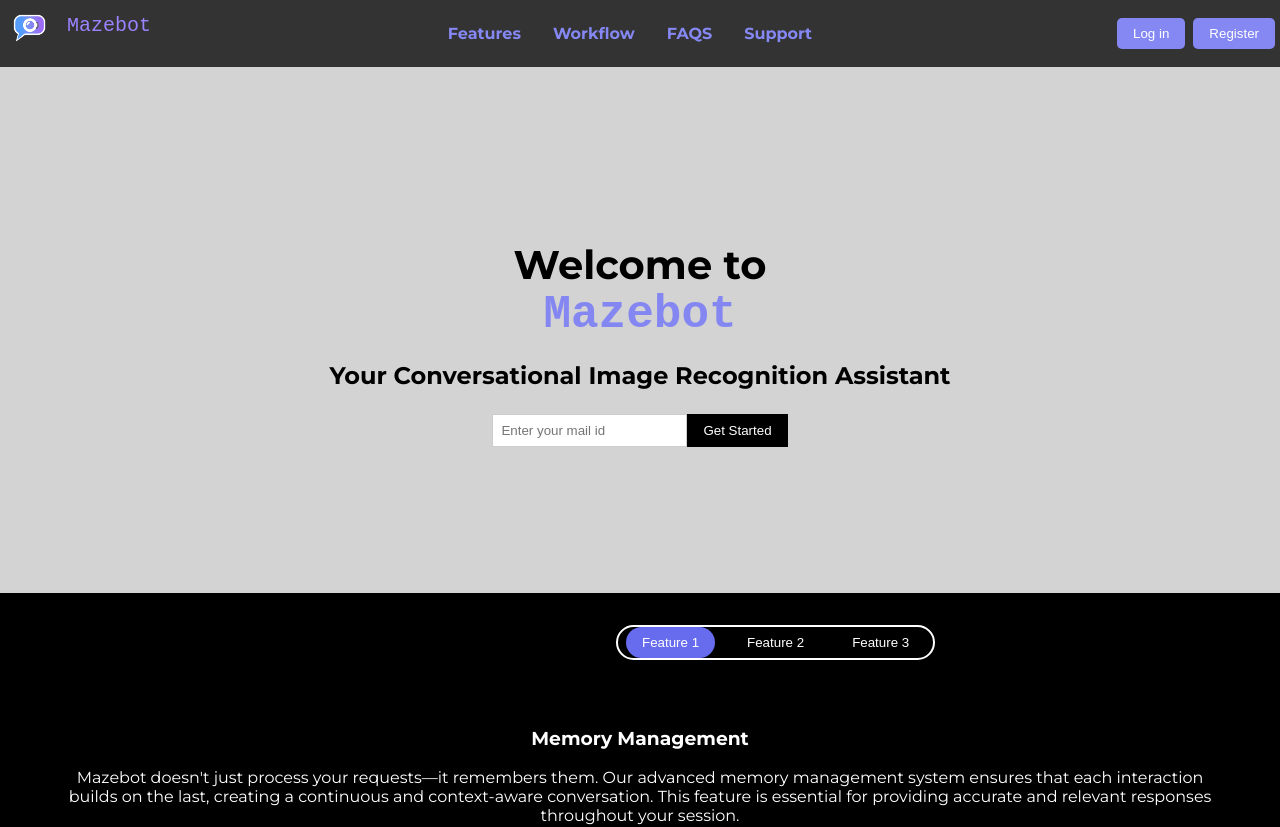
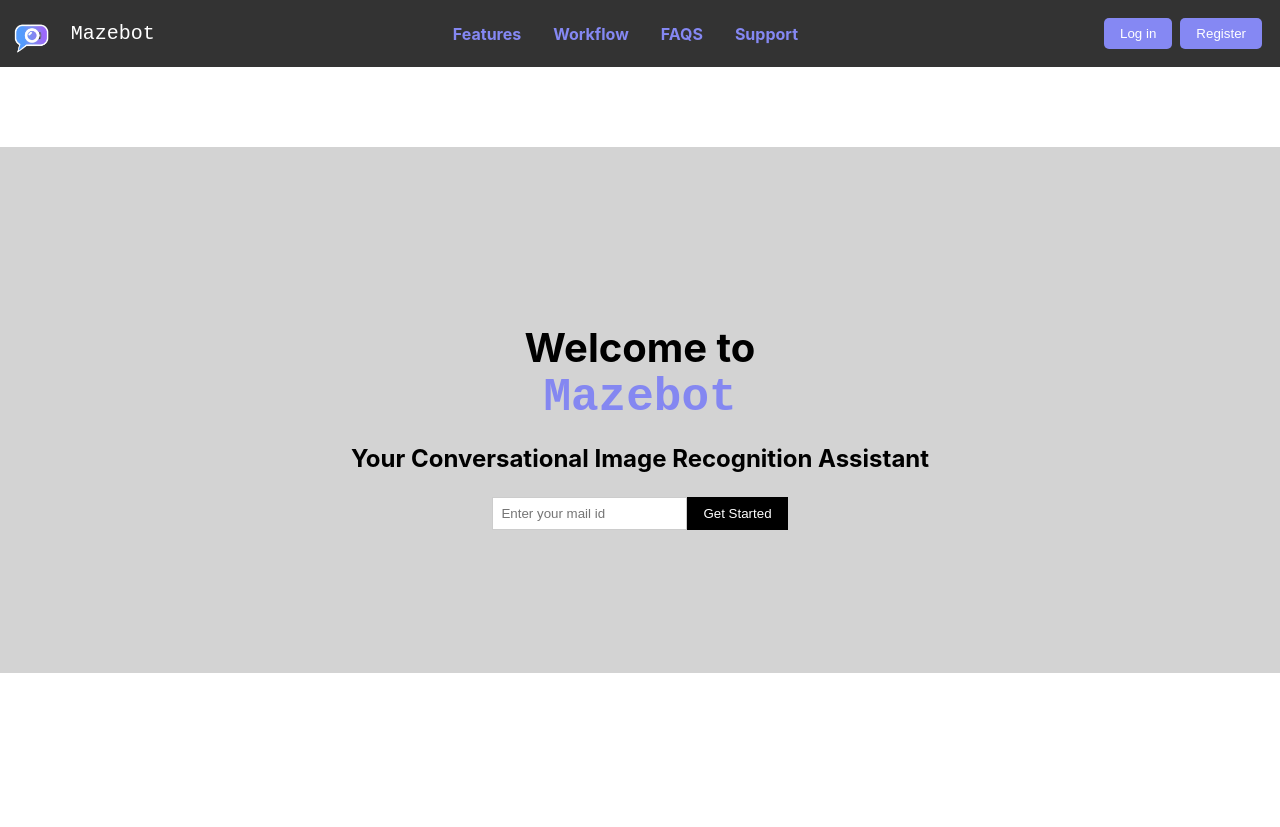
Before and after one commit to mm0177/llava-chatbot, a React (Create React App) app in the folder react-frontend/: page / in a window 1280 px wide. Shown: the top 827 px of the page. Built offline with nearby package versions, Linux system fonts and the light colour scheme; a web font is replaced by a local one.

Commit message:
Home page fixed

```diff
--- a/react-frontend/src/Homepage/Home.css
+++ b/react-frontend/src/Homepage/Home.css
@@ -1,8 +1,20 @@
+/* Ensure smooth scrolling behavior */
+.html{
+  scroll-behavior: smooth;
+}
+
+/* Section padding to ensure smooth viewing */
+section {
+  padding-top: 80px; /* Adjust as needed for your design */
+  padding-bottom: 80px; /* Adjust as needed for your design */
+}
+
 /* Ensure the html and body have full height */
 html, body {
-  height: 100%;
+  height: auto;
   margin: 0;
   padding: 0;
+  overflow: auto;
 }
 
 /* Container */
@@ -26,7 +38,7 @@ html, body {
 .mazebot {
   font-family: 'Nova Mono', monospace;
   font-size: 20px;
-  margin-bottom: 16px;
+  margin: 0;
   text-align: left;
   display: flex;
   align-items: center; /* Align the text and icon vertically */
@@ -38,8 +50,13 @@ html, body {
   color: #8487f1;
 }
 
+.logo {
+  display: flex;
+  align-items: center;
+}
+
 .logo img {
-  height: 75px;
+  height: 80px;
   margin-right: 0.5rem;
   margin-top: 0.5rem;
 }
@@ -68,7 +85,7 @@ html, body {
 
 .auth {
   display: flex;
-  margin-right: 5px;
+  margin-right: 18px;
 }
 
 .auth-button {
--- a/react-frontend/src/Homepage/Home.js
+++ b/react-frontend/src/Homepage/Home.js
@@ -4,14 +4,24 @@ import Features from './Features';
 import About from './About';
 import Footer from './Footer';
 import './Home.css';
+
 function Home() {
   return (
     <div>
-      <Intro/>
-      <Features/>
-      <About/>
-      <Footer/>
+      <section id="intro">
+        <Intro />
+      </section>
+      <section id="features">
+        <Features />
+      </section>
+      <section id="about">
+        <About />
+      </section>
+      <section id="footer">
+        <Footer />
+      </section>
     </div>
   );
 }
+
 export default Home;
--- a/react-frontend/src/Homepage/Navbar.js
+++ b/react-frontend/src/Homepage/Navbar.js
@@ -1,6 +1,6 @@
 import React from 'react';
 import logoIcon from '../assets/img/mazebot_logo.png';
-import'./Home.css';
+import './Home.css';
 
 export default function Navbar() {
   return (
@@ -12,10 +12,10 @@ export default function Navbar() {
         </div>
         <nav className="navbar">
           <ul>
-            <li><a href="/features">Features</a></li>
-            <li><a href="/workflow">Workflow</a></li>
-            <li><a href="/faqs">FAQS</a></li>
-            <li><a href="/support">Support</a></li>
+            <li><a href="#features">Features</a></li>
+            <li><a href="#about">Workflow</a></li>
+            <li><a href="#faqs">FAQS</a></li>
+            <li><a href="#footer">Support</a></li>
           </ul>
         </nav>
         <div className="auth">
```
Also changed, not shown: react-frontend/src/App.js (+5 -2 lines), react-frontend/src/Homepage/Intro.js (line endings or trailing spaces).
